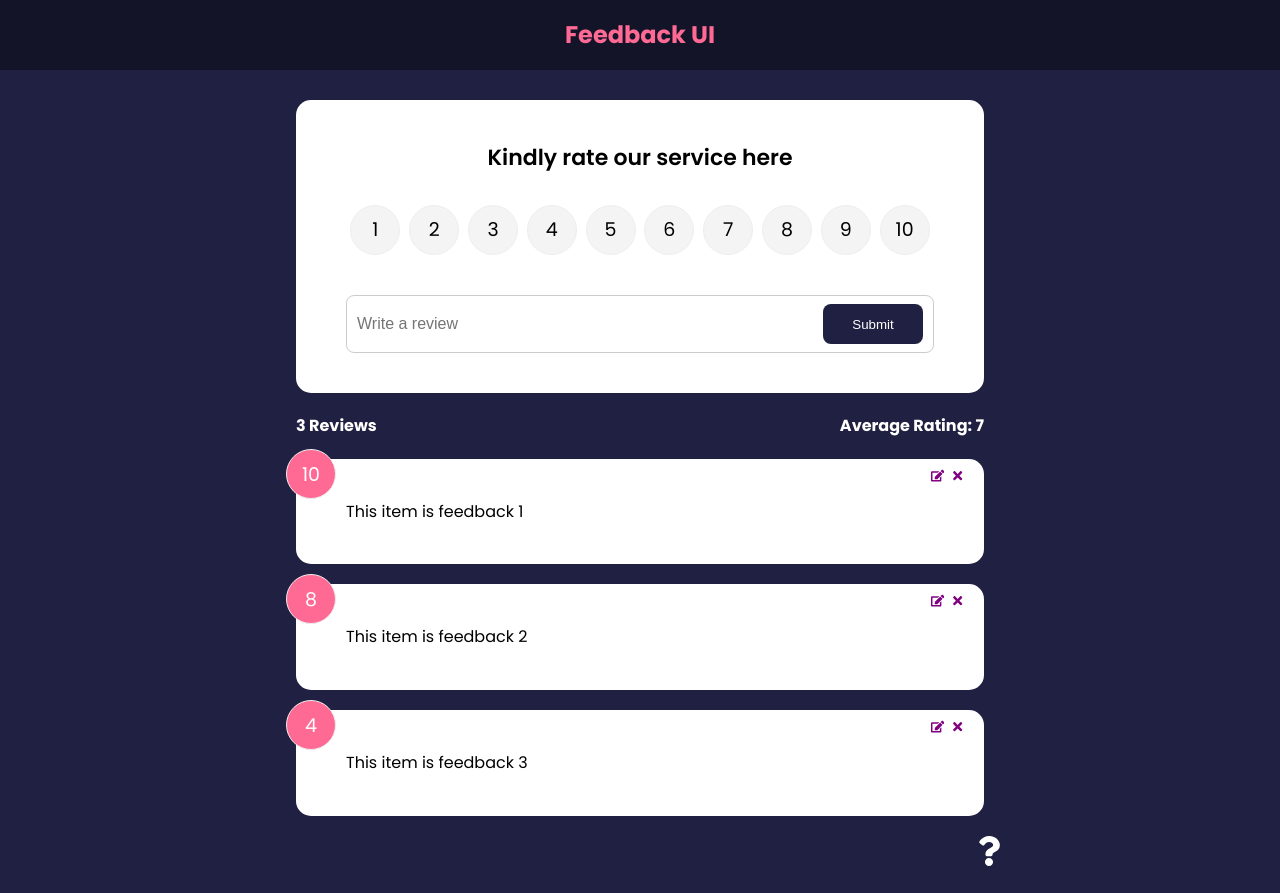
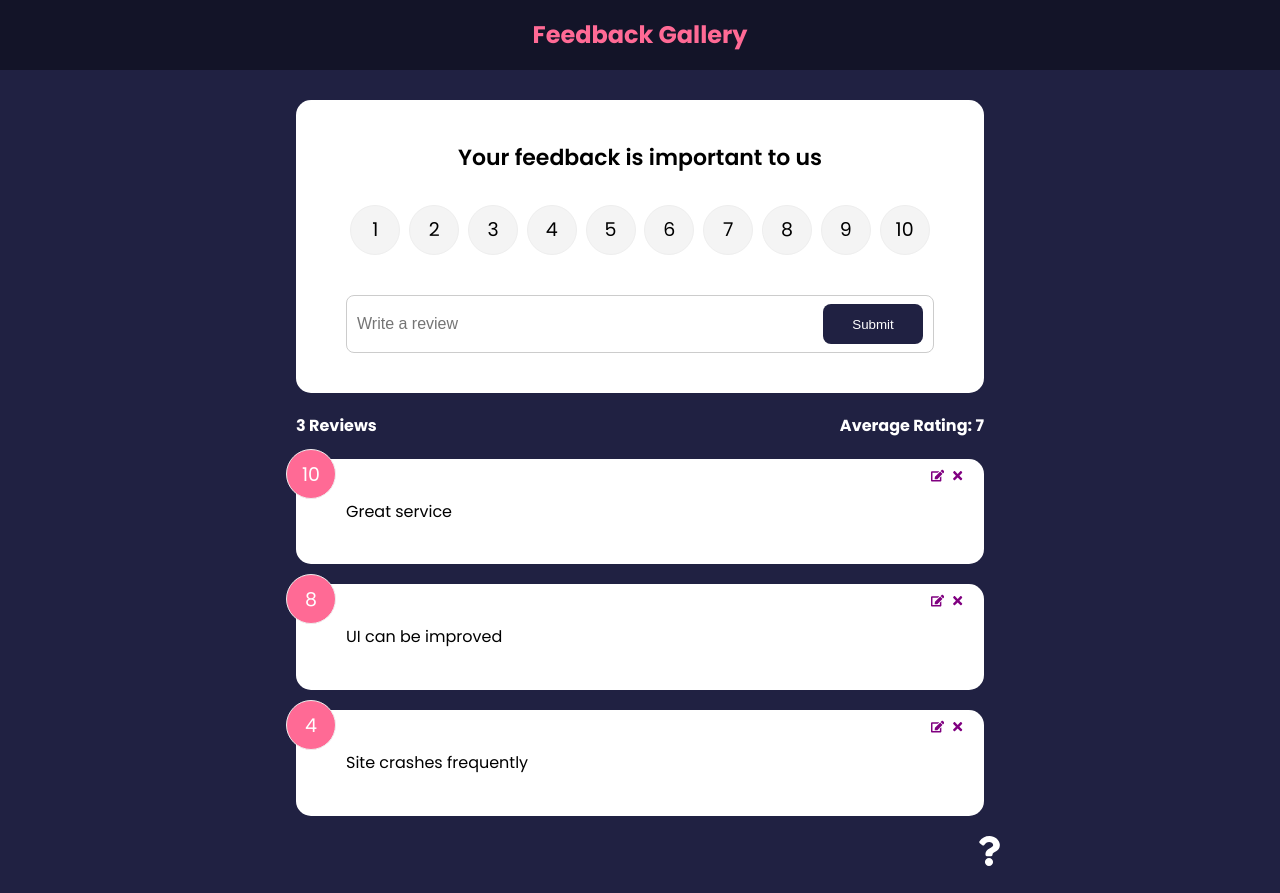
Before and after one commit to geekHead-DD/FeebackApp, a React (Create React App) app: page / in a window 1280 px wide. Built offline with nearby package versions, Linux system fonts and the light colour scheme.

Commit message:
final commits

```diff
--- a/src/components/FeedbackForm.jsx
+++ b/src/components/FeedbackForm.jsx
@@ -62,7 +62,7 @@ function FeedbackForm() {
     return (
         <Card>
             <form onSubmit={handleSubmit}>
-                <h2>Kindly rate our service here</h2>
+                <h2>Your feedback is important to us</h2>
                 <RatingSelect select={(rating)=>setRating(rating)}/>
                 <div className="input-group">
                     <input onChange={handleTextChange} type="text" placeholder="Write a review" value={text} />
--- a/src/components/Header.jsx
+++ b/src/components/Header.jsx
@@ -20,7 +20,7 @@ function Header({ text, bgColor, textColor }) {
 }
 
 Header.defaultProps = {
-  text: "Feedback UI",
+  text: "Feedback Gallery",
   bgColor: "rgba(0,0,0,0.4)",
   textColor: "#ff6a95",
 }
--- a/src/context/FeedbackContext.js
+++ b/src/context/FeedbackContext.js
@@ -10,17 +10,17 @@ export const FeedbackProvider=({children})=>{
     const [feedback, setFeedback]= useState([
         {
             id:1,
-            text: 'This item is feedback 1',
+            text: 'Great service',
             rating: 10
         },
         {
             id:2,
-            text: 'This item is feedback 2',
+            text: 'UI can be improved',
             rating: 8
         },
         {
             id:3,
-            text: 'This item is feedback 3',
+            text: 'Site crashes frequently',
             rating: 4
         },
     ])
--- a/src/pages/AboutPage.jsx
+++ b/src/pages/AboutPage.jsx
@@ -6,8 +6,7 @@ function AboutPage() {
     <Card>
         <div className="about">
             <h1>About this project</h1>
-            <p>Version - 1.0.0</p>
-
+            <p>Made with ❤️ by Debarghya Datta</p>
             <p>
               <Link to='/'> {/* we use link instead of href to prevent automatic refresh */}
                 Back to Home
```
Also changed, not shown: src/index.css (line endings or trailing spaces).
